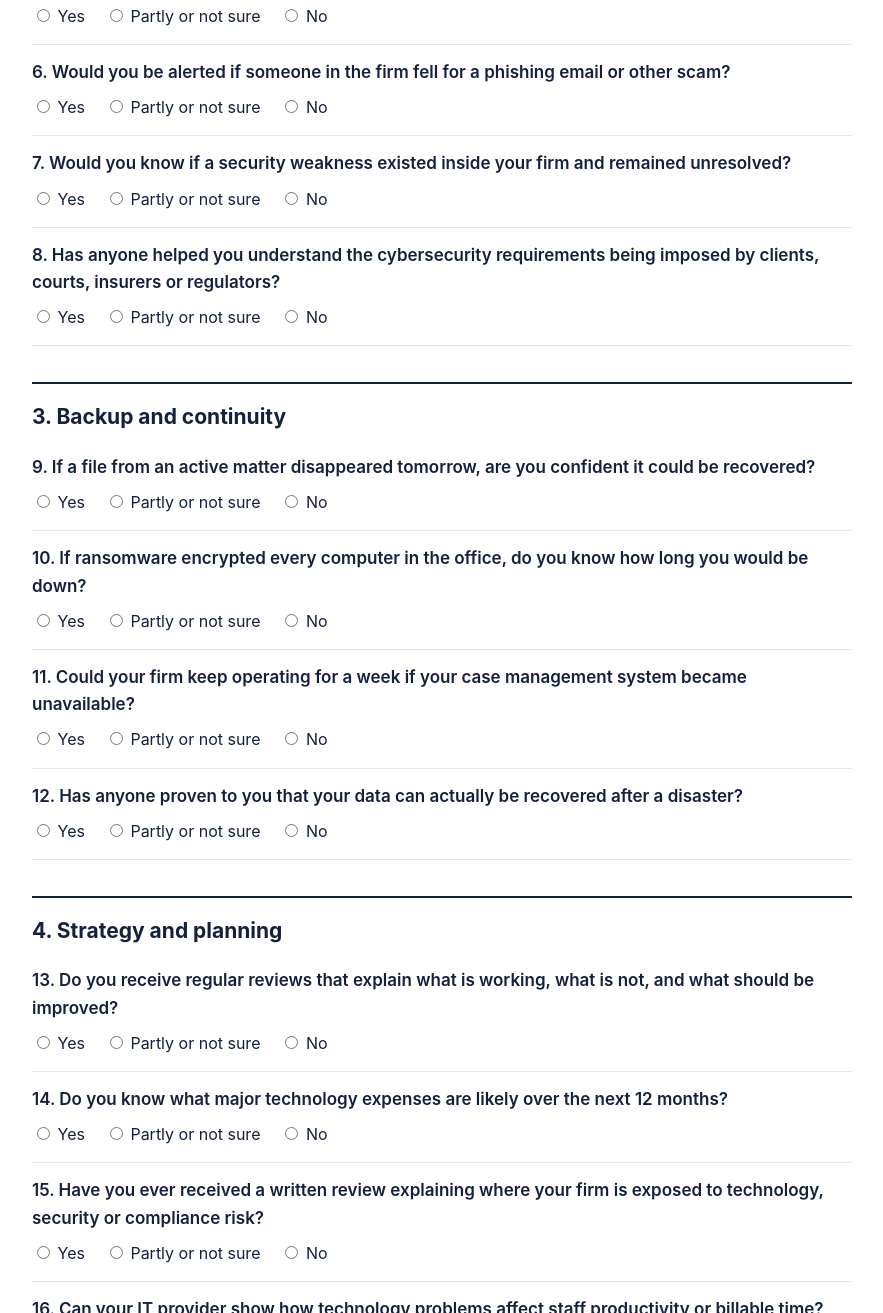
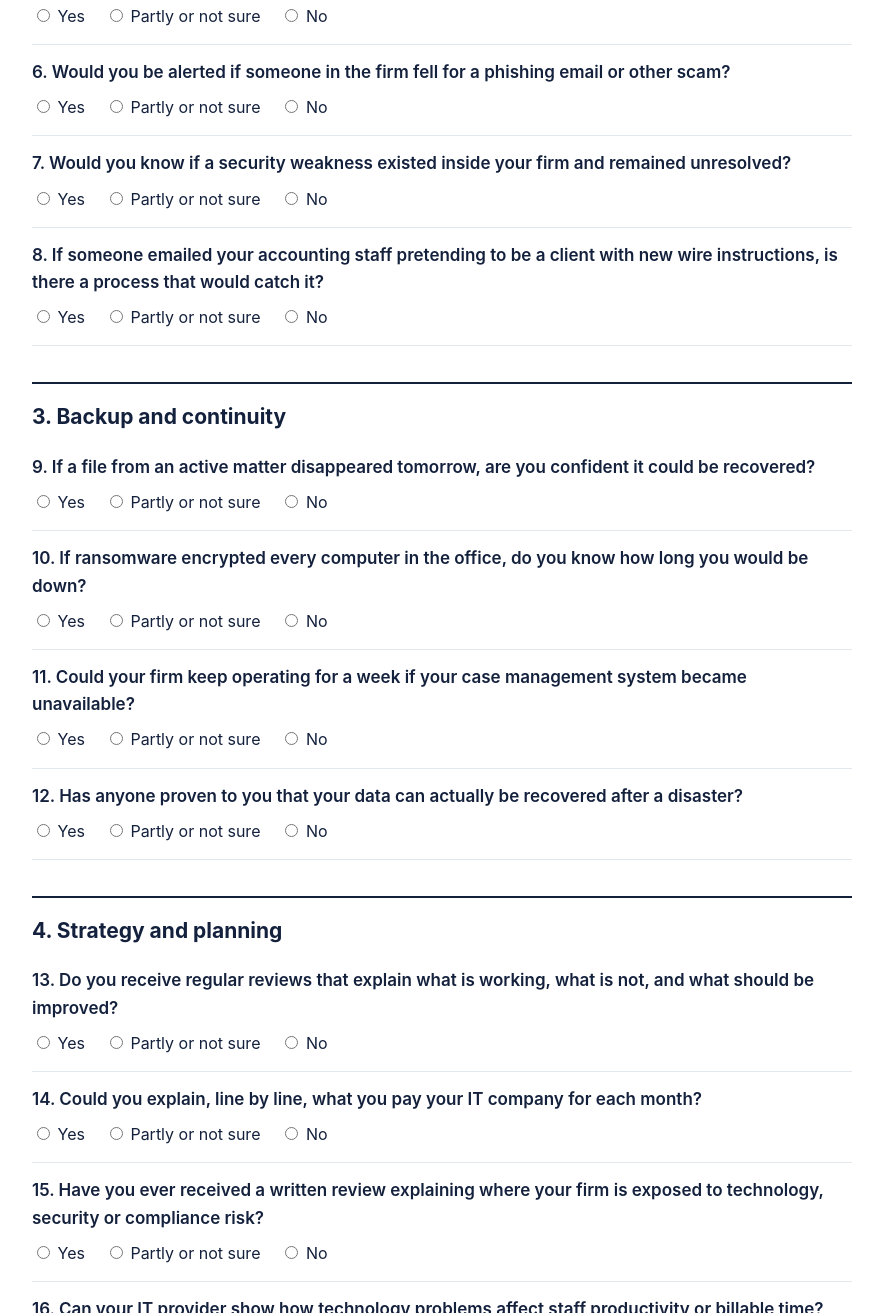
Before and after one commit to psolinc2/assessmyit, a plain HTML site: page scorecard.html in a window 1280 px wide. Shown: the part 905-2218 px from the top of the page, without its empty margins (198-1081 px from the left). Drawn offline with Linux system fonts and the light colour scheme.

Commit message:
New hero headline; add wire fraud and invoice questions
Co-Authored-By: Claude Sonnet 5.5 <noreply@anthropic.com>
Claude-Session: https://claude.ai/code/session_01BFV8TZ8GoJgNCHjkzNxkRt

```diff
--- a/scorecard.html
+++ b/scorecard.html
@@ -5,7 +5,7 @@
 <meta name="viewport" content="width=device-width,initial-scale=1">
 <title>IT provider scorecard for law firms | Assess My IT</title>
 <meta name="description" content="Answer 24 questions from your contract and invoices and see how your IT provider scores.">
-<link rel="stylesheet" href="style.css?v=3">
+<link rel="stylesheet" href="style.css?v=4">
 </head>
 <body>
 <header class="site"><div class="wrap"><a class="brand" href="/">Assess My IT</a>
@@ -40,6 +40,6 @@
 </div>
 </main>
 <footer><div class="wrap">Assess My IT is published by Promising Solutions, Los Angeles, which provides managed IT services to law firms. <a href="privacy.html">Privacy</a></div></footer>
-<script src="scorecard.js?v=3"></script>
+<script src="scorecard.js?v=4"></script>
 </body>
 </html>
--- a/scorecard.js
+++ b/scorecard.js
@@ -9,7 +9,7 @@
       "Are you confident that everyone who accesses firm data, partners included, is properly protected with modern security controls?",
       "Would you be alerted if someone in the firm fell for a phishing email or other scam?",
       "Would you know if a security weakness existed inside your firm and remained unresolved?",
-      "Has anyone helped you understand the cybersecurity requirements being imposed by clients, courts, insurers or regulators?"] },
+      "If someone emailed your accounting staff pretending to be a client with new wire instructions, is there a process that would catch it?"] },
     { name: "Backup and continuity", q: [
       "If a file from an active matter disappeared tomorrow, are you confident it could be recovered?",
       "If ransomware encrypted every computer in the office, do you know how long you would be down?",
@@ -17,7 +17,7 @@
       "Has anyone proven to you that your data can actually be recovered after a disaster?"] },
     { name: "Strategy and planning", q: [
       "Do you receive regular reviews that explain what is working, what is not, and what should be improved?",
-      "Do you know what major technology expenses are likely over the next 12 months?",
+      "Could you explain, line by line, what you pay your IT company for each month?",
       "Have you ever received a written review explaining where your firm is exposed to technology, security or compliance risk?",
       "Can your IT provider show how technology problems affect staff productivity or billable time?"] },
     { name: "Ownership and control", q: [
@@ -40,13 +40,13 @@
     5: "Ask for proof that MFA is enforced for every account, including partners and shared mailboxes, and for the conditional access settings behind it.",
     6: "Ask what phishing training or testing was done in the last 12 months, and how staff report suspicious email.",
     7: "Ask for a monthly device report showing missing patches and protection, and what was fixed.",
-    8: "Ask for a short written summary of what your clients, insurer and regulators require, and where you stand.",
+    8: "Ask for the written process for verifying payment or wire changes (a callback to a known number is the baseline), and whether staff have been trained on it.",
     9: "Ask for the date and written result of the last restore test of a matter folder or mailbox.",
     10: "Ask for the written disaster recovery plan, with recovery time and data loss targets, and the last time it was tested.",
     11: "Ask which systems the firm depends on, what each one's vendor outage plan is, and what the manual fallback is.",
     12: "Ask for the date and written result of the last two restore tests, and the backup and restore test schedule.",
     13: "Ask for a quarterly review on the calendar with real numbers.",
-    14: "Ask for a 12 month budget forecast including hardware and license renewals.",
+    14: "Ask for an itemized breakdown of your monthly invoice: what each charge covers, and what is not included. Ask for the 12 month budget forecast too.",
     15: "Ask for a short written risk list with owners and dates.",
     16: "Ask for a trend of ticket volume by user and category, so lost time is visible.",
     17: "Confirm who owns the Microsoft 365 tenant and domain registration, who holds global admin, and where the passwords are kept.",
```
Also changed, not shown: about.html (+1 -1 lines), century-city.html (+1 -1 lines), downtown-la.html (+1 -1 lines), index.html (+2 -2 lines), privacy.html (+1 -1 lines), tiers.html (+1 -1 lines).
